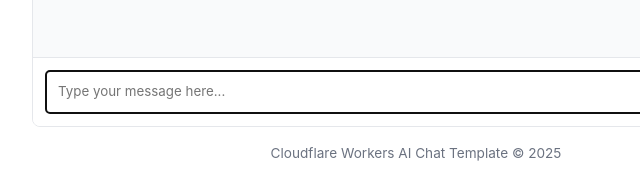
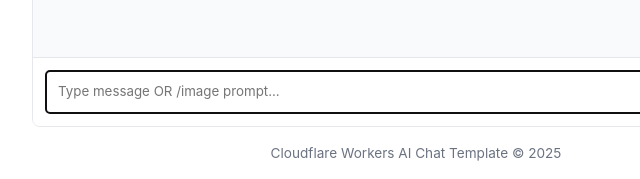
Before and after one commit to hafsaabbasi/llm-chat-app-template, a website: page public/index.html in a window 1280 px wide. Shown: the part 618-797 px from the top of the page, 224-864 px from the left. Drawn offline with Linux system fonts and the light colour scheme.

Commit message:
Update index.html

```diff
--- a/public/index.html
+++ b/public/index.html
@@ -164,11 +164,11 @@
 
 			<div class="message-input">
 				<textarea
-					id="user-input"
-					placeholder="Type your message here..."
-					rows="1"
-					autofocus
-				></textarea>
+    id="user-input"
+    placeholder="Type message OR /image prompt..."
+    rows="1"
+    autofocus
+></textarea>
 				<button id="send-button">Send</button>
 			</div>
 		</div>
```
